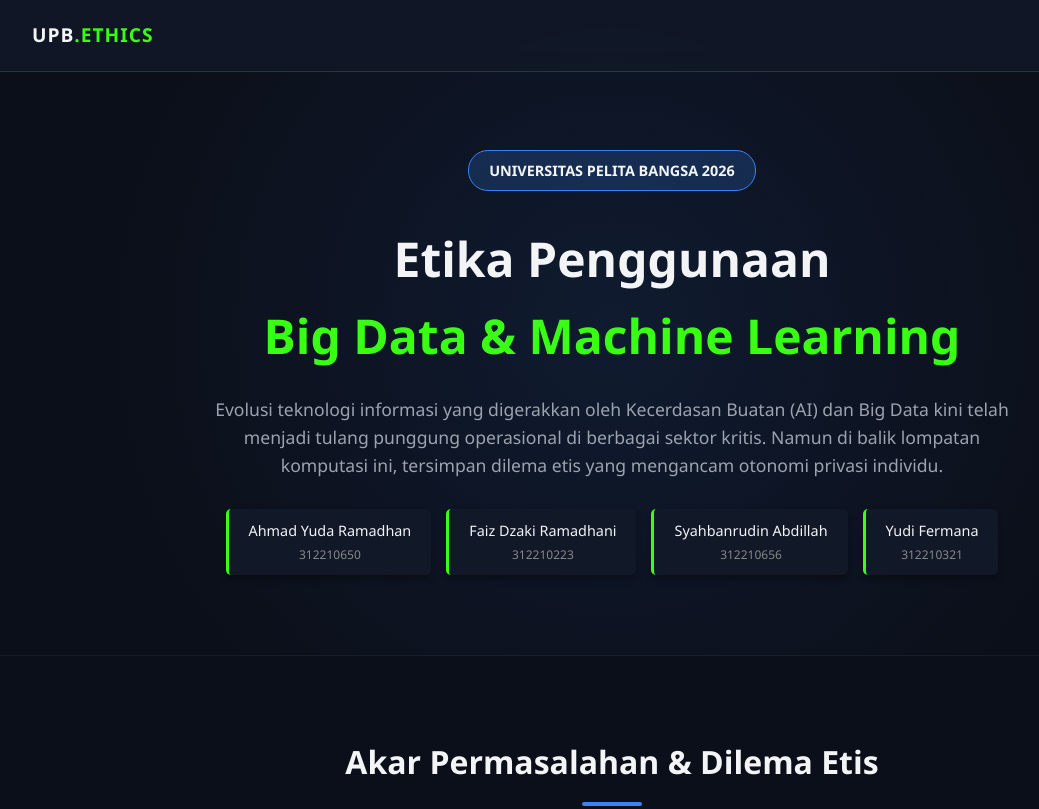
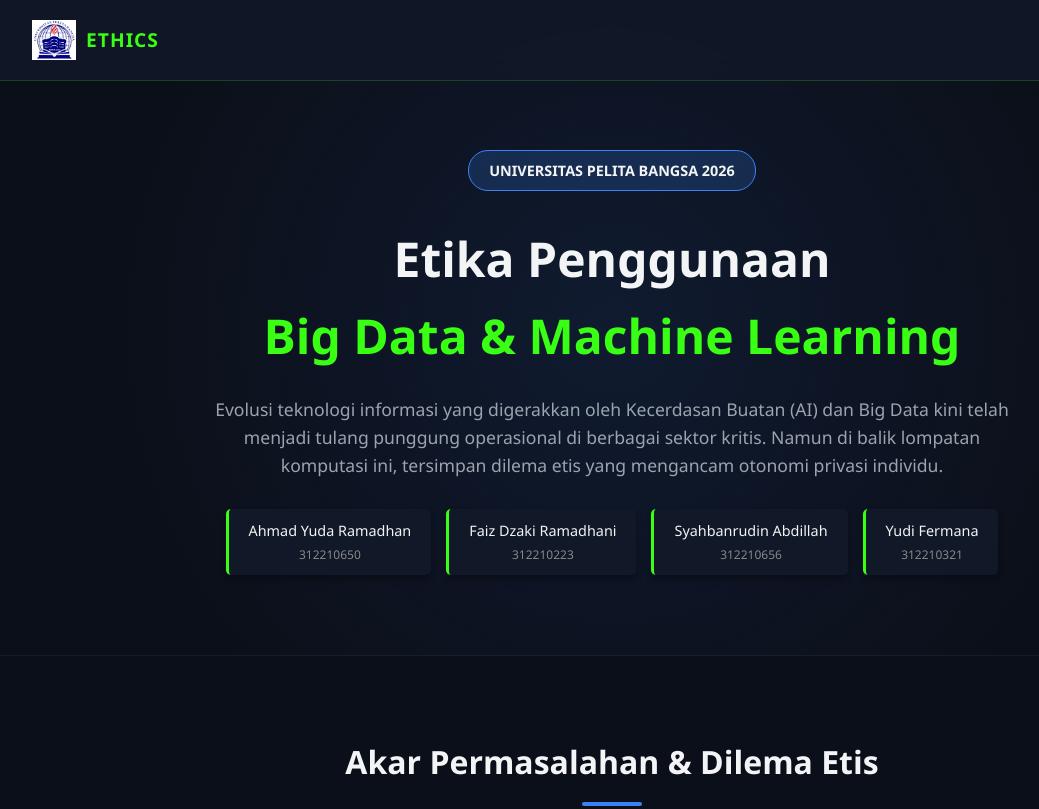
Before and after one commit to syahbarudin/profesional_etchics_uas, a plain HTML site: page index.html in a window 1280 px wide. Shown: the top 809 px of the page, without its empty margins (28-1067 px from the left). Drawn offline with Linux system fonts and the light colour scheme.

Commit message:
Update index.html

```diff
--- a/index.html
+++ b/index.html
@@ -20,9 +20,19 @@
         /* HEADER */
         header { background-color: rgba(17, 24, 39, 0.9); backdrop-filter: blur(10px); position: fixed; width: 100%; top: 0; z-index: 1000; border-bottom: 1px solid rgba(57, 255, 20, 0.2); }
         .nav-container { max-width: 1200px; margin: 0 auto; padding: 20px; display: flex; justify-content: space-between; align-items: center; }
-        .logo { font-size: 1.2rem; font-weight: bold; letter-spacing: 1px; }
-        .logo span { color: var(--accent-green); }
-
+        .logo {
+            font-size: 1.2rem;
+            font-weight: bold;
+            letter-spacing: 1px;
+            display: flex;
+            align-items: center;
+            gap: 10px; /* Jarak antara logo dan tulisan ETHICS */
+        }
+        .logo img {
+            height: 40px; /* Ukuran tinggi logo, bisa lu ubah sesuai selera */
+            width: auto;}
+        .logo span {
+            color: var(--accent-green); }
         /* HERO SECTION */
         .hero { padding: 150px 20px 80px 20px; text-align: center; background: radial-gradient(circle at center, rgba(59, 130, 246, 0.1) 0%, transparent 70%); border-bottom: 1px solid rgba(255,255,255,0.05); }
         .hero h1 { font-size: 3rem; margin-bottom: 20px; }
@@ -74,7 +84,10 @@
 
     <header>
         <div class="nav-container">
-            <div class="logo">UPB<span>.ETHICS</span></div>
+            <div class="logo">
+                <img src="logo.png" alt="Logo UPB">
+                <span>ETHICS</span>
+            </div>
         </div>
     </header>
 
```
